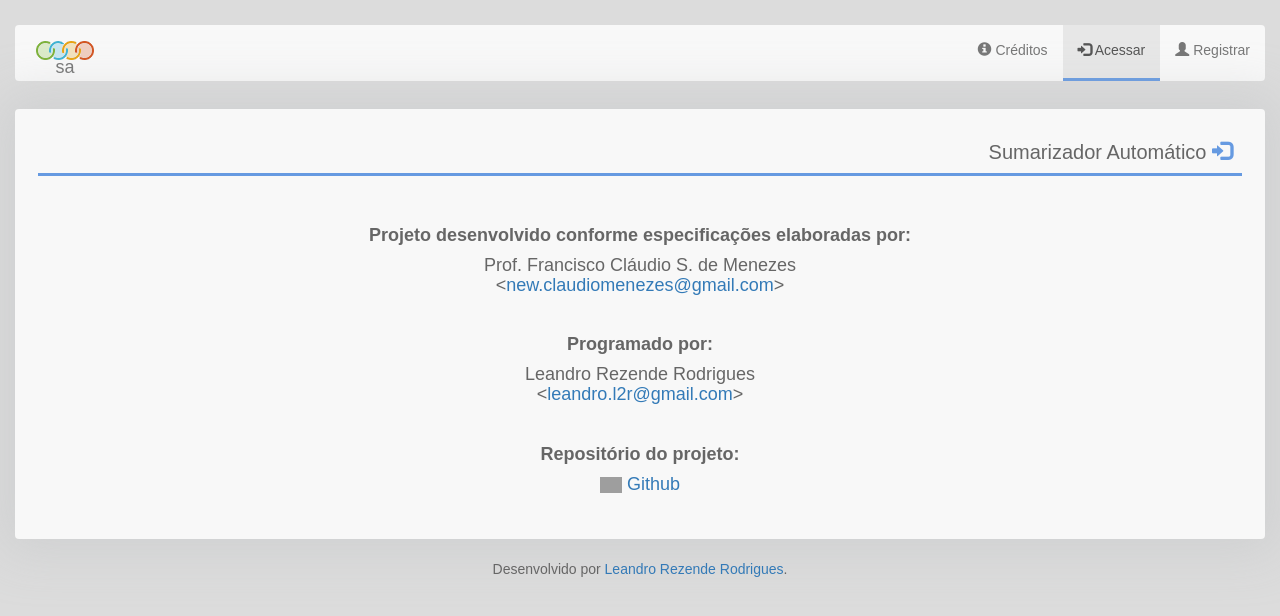
After one commit to leandro2r/automatic_summarizer, a Django app: template templates/app/credits.html in a window 1280 px wide. The commit adds this page. Shown: the top 616 px of the page. Run offline with Django 3.2, Linux system fonts and the light colour scheme; the template is opened without the code that fills it, so the values that code supplies are empty; parts of the project's set-up code (start-up, migrations or seed data) failed here and were passed over; some libraries are stand-ins or nearby versions; grey boxes are pictures that could not be loaded.

Commit message:
Add credits page

```diff
--- /dev/null
+++ b/templates/app/credits.html
@@ -0,0 +1,17 @@
+{% extends 'app/base.html' %}
+
+{% load staticfiles %}
+
+{% block content %}
+<div align=center>
+	<h4><b>Projeto desenvolvido conforme especificações elaboradas por: </b></h4>
+	<h4>Prof. Francisco Cláudio S. de Menezes<br/> <<a href="mailto:new.claudiomenezes@gmail.com" target="_top">new.claudiomenezes@gmail.com</a>></h4>
+	<br/>
+	<h4><b>Programado por:</b></h4>
+	<h4>Leandro Rezende Rodrigues<br/> <<a href="mailto:leandro.l2r@gmail.com" target="_top">leandro.l2r@gmail.com</a>></h4>
+	<br/>
+	<h4><b>Repositório do projeto:</b></h4>
+	<h4><a href="https://github.com/leandro2r/automatic_summarizer" target="_blank"><img src="{% static "imgs/GitHub-Mark-32px.png" %}" style="width:22px"> Github</a></h4>
+	<br/>
+</div>
+{% endblock content %}
--- a/templates/app/nav.html
+++ b/templates/app/nav.html
@@ -3,7 +3,7 @@
 <nav class="navbar navbar-default">
 	<div class="container-fluid">
 		<div class="navbar-header">
-			<a class="navbar-brand" style="background-image: url('{% static "imgs/sa_logo.png" %}')" title="Sumarizador Automático">sa</a>
+			<a class="navbar-brand" style="background-image: url('{% static "imgs/sa_logo.png" %}')" title="Sumarizador Automático" href="/">sa</a>
 		</div>
 	{% if user.is_authenticated %}
 		<ul class="nav navbar-nav">
@@ -23,8 +23,9 @@
 		</ul>
 	{% else %}
 		<ul class="nav navbar-nav navbar-right">
+			<li><a href="/credits"><span class="glyphicon glyphicon-info-sign"></span> Créditos</a></li>
+			<li><a href="/login"><span class="glyphicon glyphicon-log-in"></span> Acessar</a></li>
 			<li><a href="/register"><span class="glyphicon glyphicon-user"></span> Registrar</a></li>
-			<li><a href="/login"><span class="glyphicon glyphicon-log-in"></span> Acessar</a></li>
 		</ul>
 	{% endif %}
 	</div>
```
Also changed, not shown: app/converter/views.py (+9 -0 lines).
